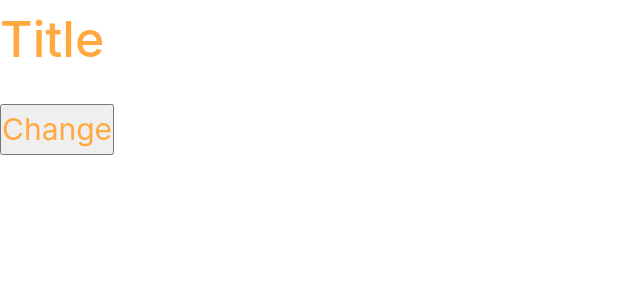
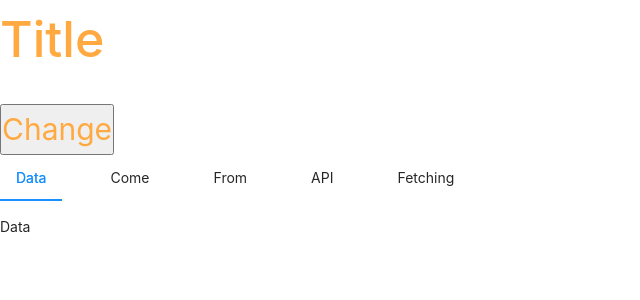
Before and after one commit to spcidealacm/Nextjs-AntdLess-StyledComponents-TS, a Next.js app: page / in a window 1280 px wide. Shown: the top 300 px of the page, without its empty margins (0-640 px from the left). Built offline with nearby package versions, Linux system fonts and the light colour scheme.

Commit message:
add api ability

```diff
--- a/package.json
+++ b/package.json
@@ -5,7 +5,8 @@
     "dev": "next dev -p 3050",
     "build": "next build",
     "start": "next start",
-    "lint": "next lint"
+    "lint": "next lint",
+    "server": "yarn build && yarn start"
   },
   "dependencies": {
     "@ant-design/icons": "^4.7.0",
@@ -16,7 +17,8 @@
     "react": "17.0.2",
     "react-dom": "17.0.2",
     "react-redux": "^7.2.6",
-    "styled-components": "^5.3.3"
+    "styled-components": "^5.3.3",
+    "swr": "^1.0.1"
   },
   "devDependencies": {
     "@types/node": "16.11.7",
--- /dev/null
+++ b/pages/api/tab.ts
@@ -0,0 +1,19 @@
+import type { NextApiRequest, NextApiResponse } from "next"
+
+type Data = {
+  tabs: string[];
+}
+
+export default function handler(req: NextApiRequest, res: NextApiResponse){
+
+  res.status(200).json({
+    tabs:[
+      "Data",
+      "Come",
+      "From",
+      "API",
+      "Fetching"
+    ]
+  })
+
+}
--- a/pages/index.tsx
+++ b/pages/index.tsx
@@ -1,6 +1,12 @@
 import styled from 'styled-components'
 import { ThemeContext } from 'styled-components'
-import { useContext } from 'react'
+import { useContext, useState, useEffect } from 'react'
+import useSWR from 'swr'
+import { Tabs } from 'antd'
+
+const { TabPane } = Tabs
+
+const fetcher = (url: string) => fetch(url).then((res) => res.json());
 
 const Title = styled.h1`
   font-size: 50px;
@@ -14,10 +20,27 @@ const Button = styled.button`
 
 export default function Home() {
   const themeContext = useContext(ThemeContext);
+  const { data, error } = useSWR('/api/tab', fetcher)
+  const [ tabList, setTabList ] = useState<JSX.Element[]>()
+
+  useEffect(() => {
+    const tabs: string[] = data?.tabs
+    const tabList = tabs?.map((tab, i) => <TabPane tab={tab} key={i}>
+      {tab}
+    </TabPane>)
+    setTabList(tabList)
+  }, [data, setTabList])
+
+  if (error) return "An error has occurred"
+  if (!data) return "Loading..."
+
   return (
     <>
       <Title>Title</Title>
       <Button onClick={() => themeContext.changeTheme()}>Change</Button>
+      <Tabs>
+        {tabList}
+      </Tabs>
     </>
   )
 }
```
Also changed, not shown: 1 other file (tests, documents, lock files or other folders).
